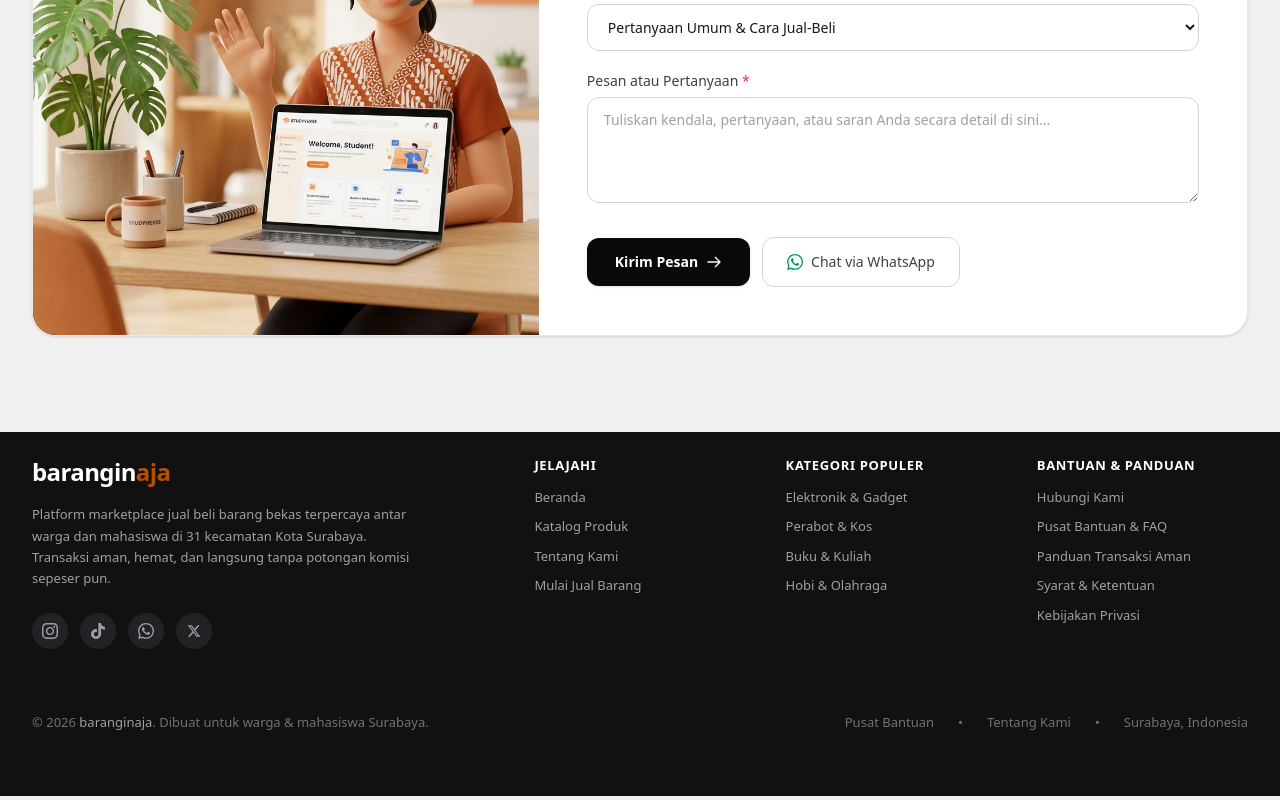
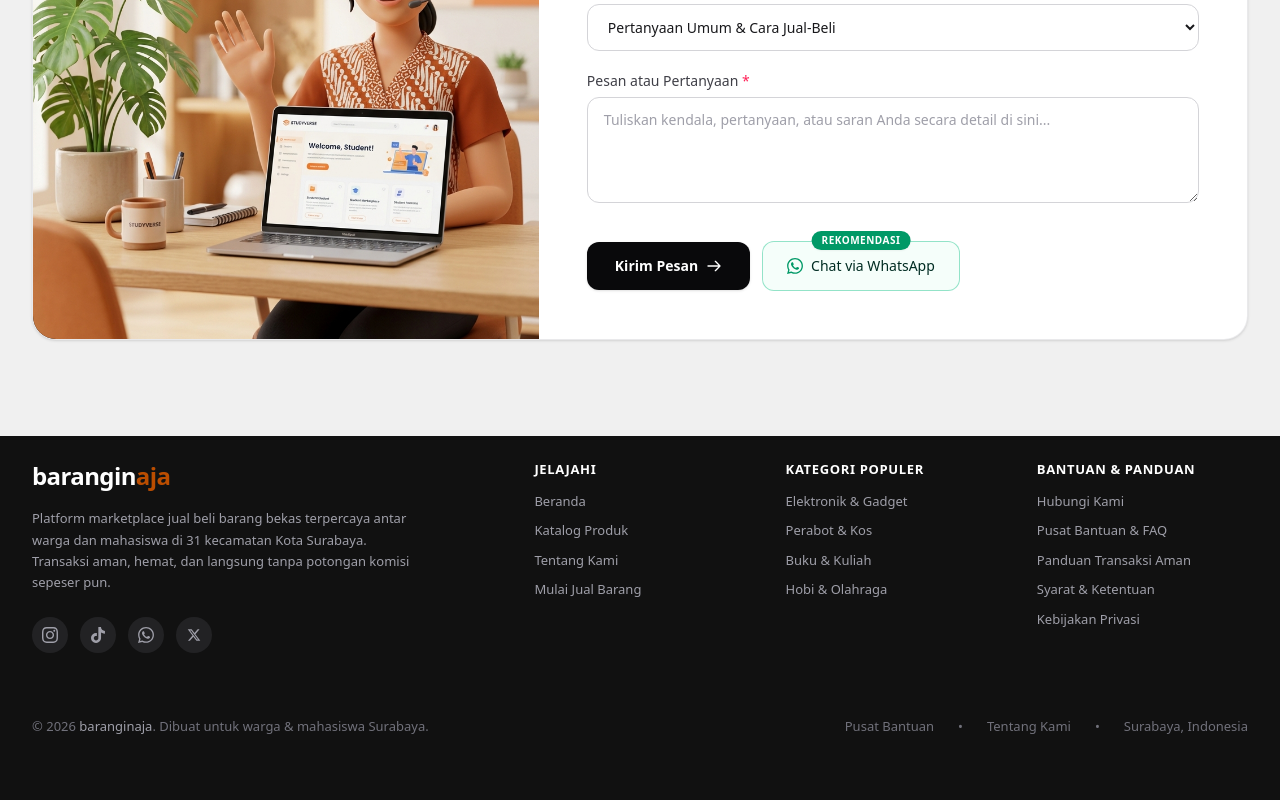
Before and after one commit to alvin23-mj/baranginaja, a Next.js app: page / in a window 1280 px wide. Shown: the part 3165-3965 px from the top of the page. Built offline with nearby package versions, Linux system fonts and the light colour scheme; no server answers; the database is empty; a web font is replaced by a local one.

Commit message:
feat: tambahkan badge Rekomendasi di atas tombol WhatsApp form kontak

```diff
--- a/components/contact-section.tsx
+++ b/components/contact-section.tsx
@@ -178,7 +178,7 @@ export function ContactSection() {
                   </div>
 
                   {/* Tombol Aksi */}
-                  <div className="pt-2 flex flex-col sm:flex-row items-center gap-3">
+                  <div className="pt-3 flex flex-col sm:flex-row items-stretch sm:items-center gap-3">
                     <button
                       type="submit"
                       disabled={status === "submitting"}
@@ -202,16 +202,22 @@ export function ContactSection() {
                       )}
                     </button>
 
+                    <div className="relative w-full sm:w-auto">
+                      {/* Label Rekomendasi di atas tombol WhatsApp */}
+                      <span className="absolute -top-2.5 left-1/2 -translate-x-1/2 px-2.5 py-0.5 rounded-full bg-emerald-600 text-white text-[10px] font-bold uppercase tracking-wider shadow-xs whitespace-nowrap pointer-events-none z-10">
+                        Rekomendasi
+                      </span>
                       <button
                         type="button"
                         onClick={handleWhatsAppDirect}
-                      className="w-full sm:w-auto inline-flex items-center justify-center gap-2 rounded-xl border border-zinc-300 bg-white px-6 py-3.5 text-sm font-medium text-zinc-700 transition-all hover:bg-zinc-50 cursor-pointer"
+                        className="w-full sm:w-auto inline-flex items-center justify-center gap-2 rounded-xl border border-emerald-500/40 bg-emerald-50/50 px-6 py-3.5 text-sm font-medium text-emerald-950 transition-all hover:bg-emerald-100/60 cursor-pointer"
                       >
                         <svg className="w-4 h-4 text-emerald-600 fill-current" viewBox="0 0 24 24">
                           <path d="M.057 24l1.687-6.163c-1.041-1.804-1.588-3.849-1.587-5.946.003-6.556 5.338-11.891 11.893-11.891 3.181.001 6.167 1.24 8.413 3.488 2.245 2.248 3.481 5.236 3.48 8.414-.003 6.557-5.338 11.892-11.893 11.892-1.99-.001-3.951-.5-5.688-1.448l-6.305 1.654zm6.597-3.807c1.676.995 3.276 1.591 5.392 1.592 5.448 0 9.886-4.434 9.889-9.885.002-5.462-4.415-9.89-9.881-9.892-5.452 0-9.887 4.434-9.889 9.884-.001 2.225.651 3.891 1.746 5.634l-.999 3.648 3.742-.981zm11.387-5.464c-.074-.124-.272-.198-.57-.347-.297-.149-1.758-.868-2.031-.967-.272-.099-.47-.149-.669.149-.198.297-.768.967-.941 1.165-.173.198-.347.223-.644.074-.297-.149-1.255-.462-2.39-1.475-.883-.788-1.48-1.761-1.653-2.059-.173-.297-.018-.458.13-.606.134-.133.297-.347.446-.521.151-.172.2-.296.3-.495.099-.198.05-.372-.025-.521-.075-.148-.669-1.611-.916-2.206-.242-.579-.487-.501-.669-.51l-.57-.01c-.198 0-.52.074-.792.372s-1.04 1.016-1.04 2.479 1.065 2.876 1.213 3.074c.149.198 2.095 3.2 5.076 4.487.709.306 1.263.489 1.694.626.712.226 1.36.194 1.872.118.571-.085 1.758-.719 2.006-1.413.248-.695.248-1.29.173-1.414z" />
                         </svg>
                         <span>Chat via WhatsApp</span>
                       </button>
+                    </div>
                   </div>
                 </form>
               )}
```
Lines whose indentation alone changed are shown as unchanged.
